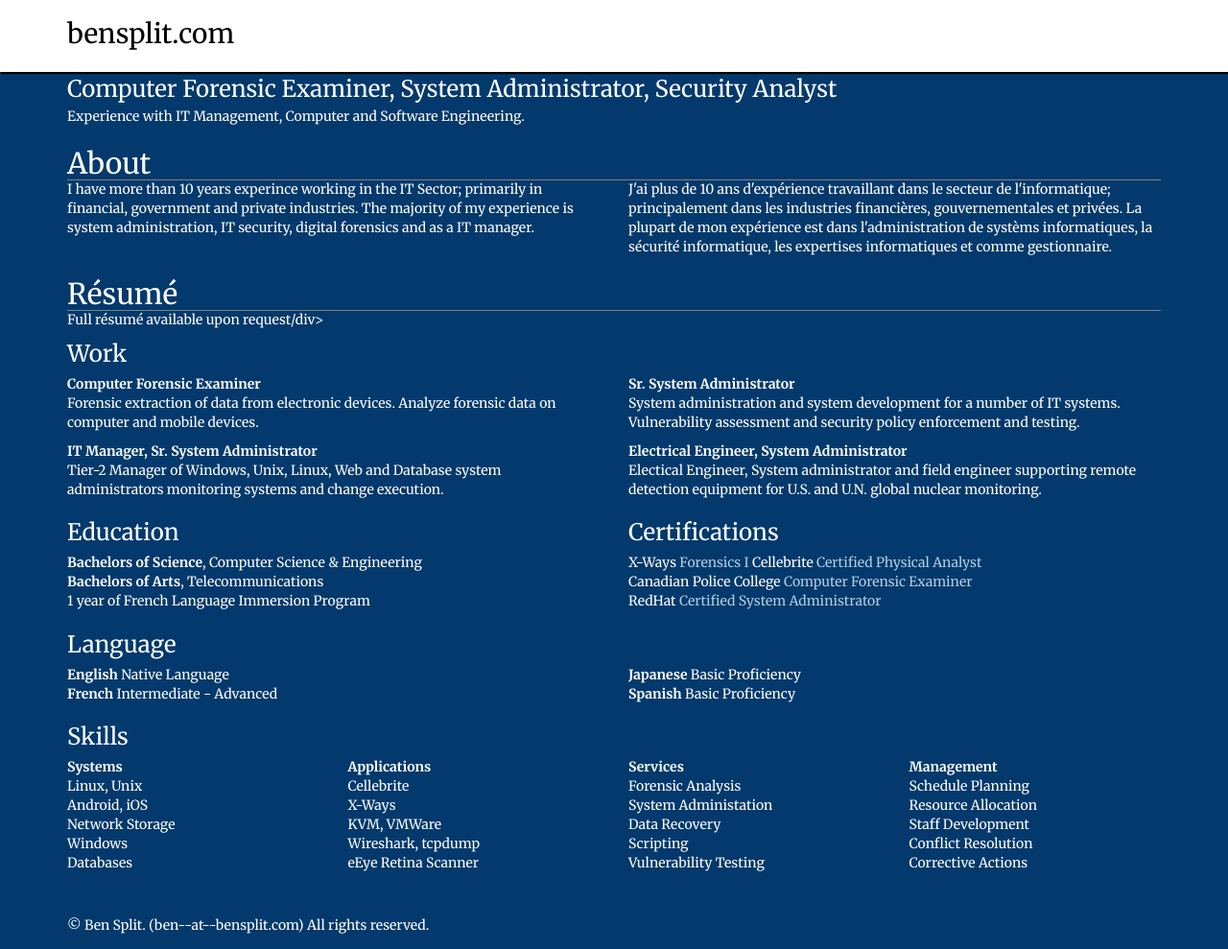
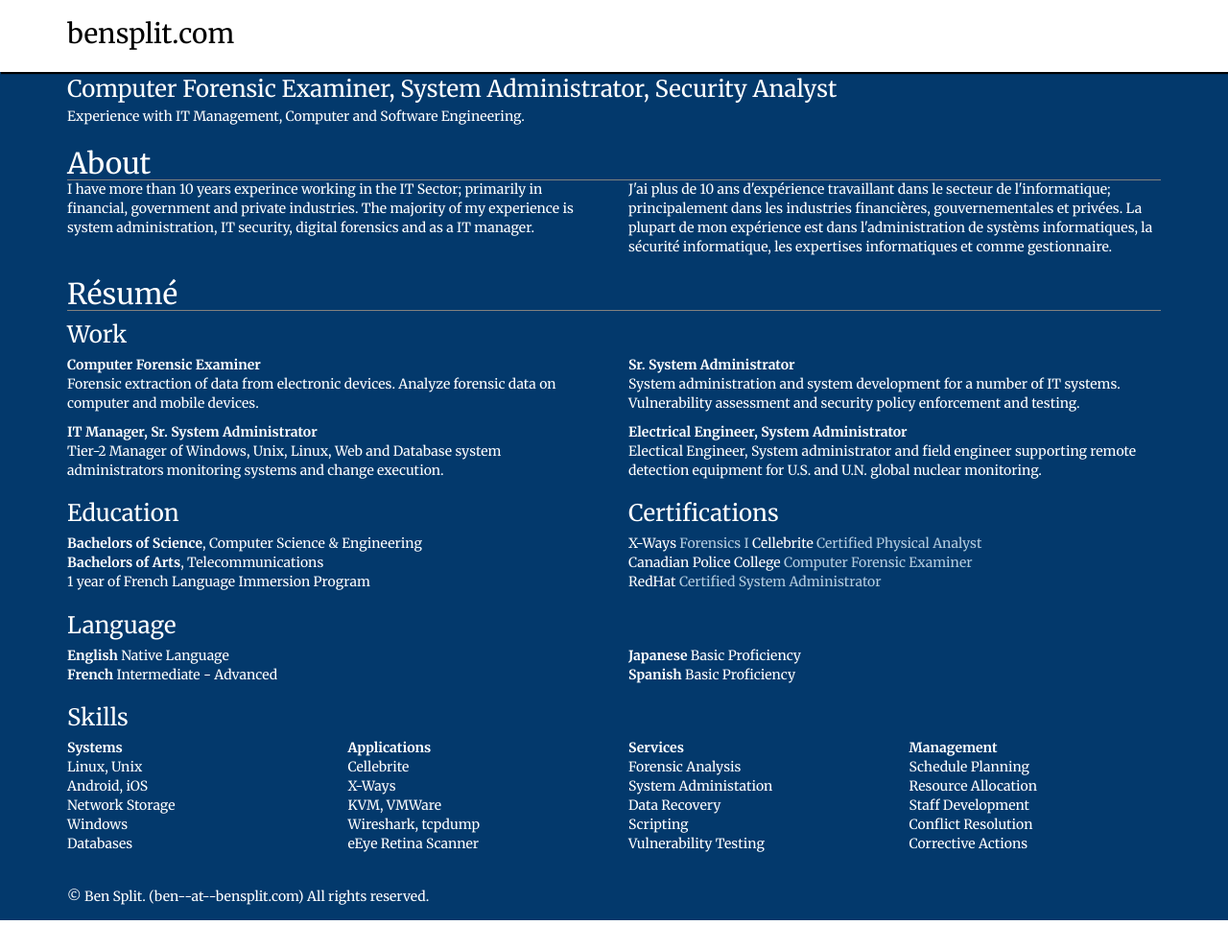
Before and after one commit to bsplit/bsplit.github.io, a plain HTML site: page index.html in a window 1280 px wide. Shown: the whole page at 96% size. After the commit the page ends 959 px from the top, so only its background shows below. Drawn offline with nearby package versions, Linux system fonts and the light colour scheme.

Commit message:
Update index.html

```diff
--- a/index.html
+++ b/index.html
@@ -67,7 +67,7 @@
 
 <div id="res" class="section">
 <div class="container">
-	<div class="row"><div class="col-xs-8 col-md-12"><h2>Résumé</h2>Full résumé available upon request/div></div>
+	<div class="row"><div class="col-xs-8 col-md-12"><h2>Résumé</h2></div></div>
 </div>
 </div>
 <div class="res">
@@ -128,7 +128,7 @@
 
 <div class="footer">
 <div class="container">
-	<div class="row" style="margin-top:25px">
+	<div class="row" style="margin-top:15px">
 		<div class="col-xs-8 col-md-12"><p class="copyright">&copy;    Ben Split. (ben--at--bensplit.com)    All rights reserved.</p></div>
 	</div>
 	<div class="stats" style="display:none">
```
